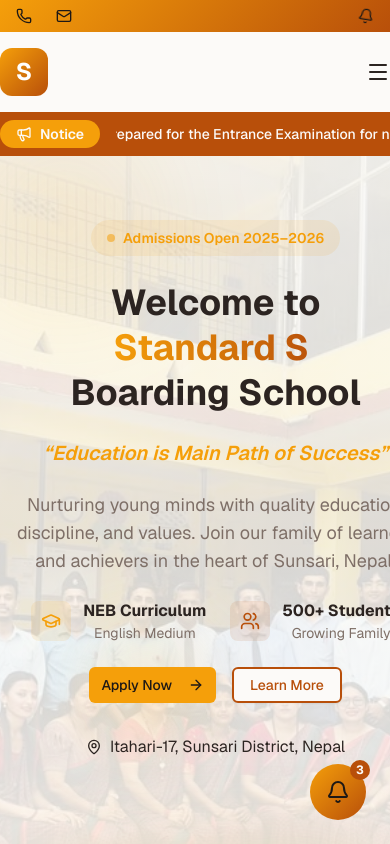
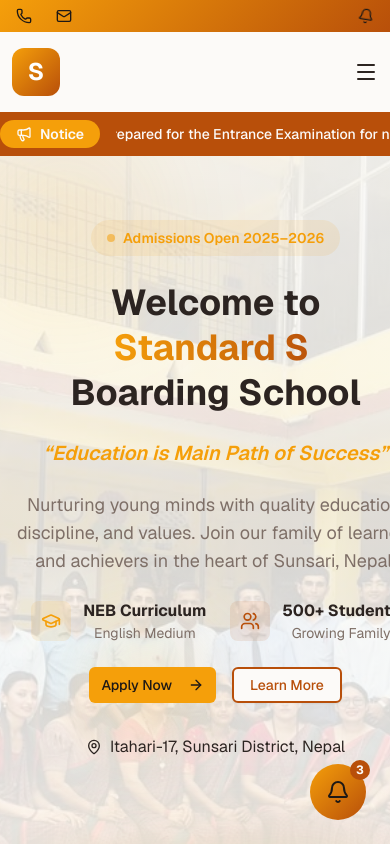
Before and after one commit to Shah-Arjun/standardscl, a Next.js app: page / in a window 390 px wide. Shown: the top 844 px of the page. Built offline with nearby package versions, Linux system fonts and the light colour scheme.

Commit message:
padding in navbar

```diff
--- a/components/layout/Navbar.tsx
+++ b/components/layout/Navbar.tsx
@@ -82,7 +82,7 @@ export const Navbar = () => {
         <div className="container-school">
           <div className="flex h-20 items-center justify-between">
             {/* Logo */}
-            <Link href="/" className="flex items-center gap-3">
+            <Link href="/" className="flex items-center gap-3 ml-3 xs:ml-3 md:ml-3">
               <div className="w-12 h-12 bg-gradient-hero rounded-xl flex items-center justify-center">
                 <span className="text-2xl font-bold text-white">S</span>
               </div>
@@ -145,7 +145,7 @@ export const Navbar = () => {
             </div>
 
             {/* Mobile Toggle */}
-            <button onClick={() => setIsOpen(!isOpen)} className="lg:hidden">
+            <button onClick={() => setIsOpen(!isOpen)} className="lg:hidden mr-3">
               {isOpen ? <X /> : <Menu />}
             </button>
           </div>
```
